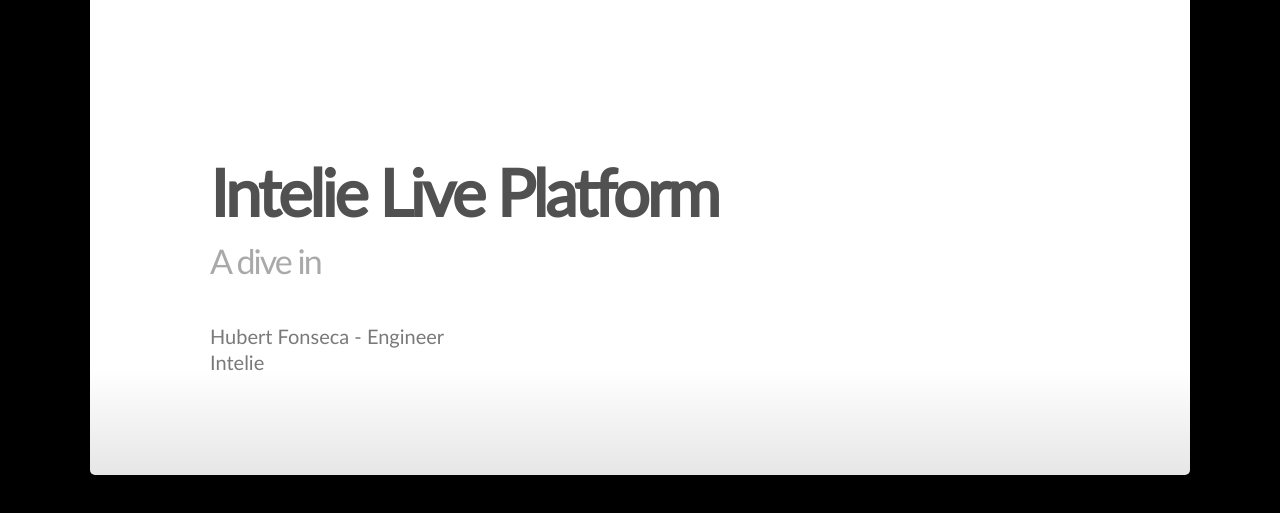
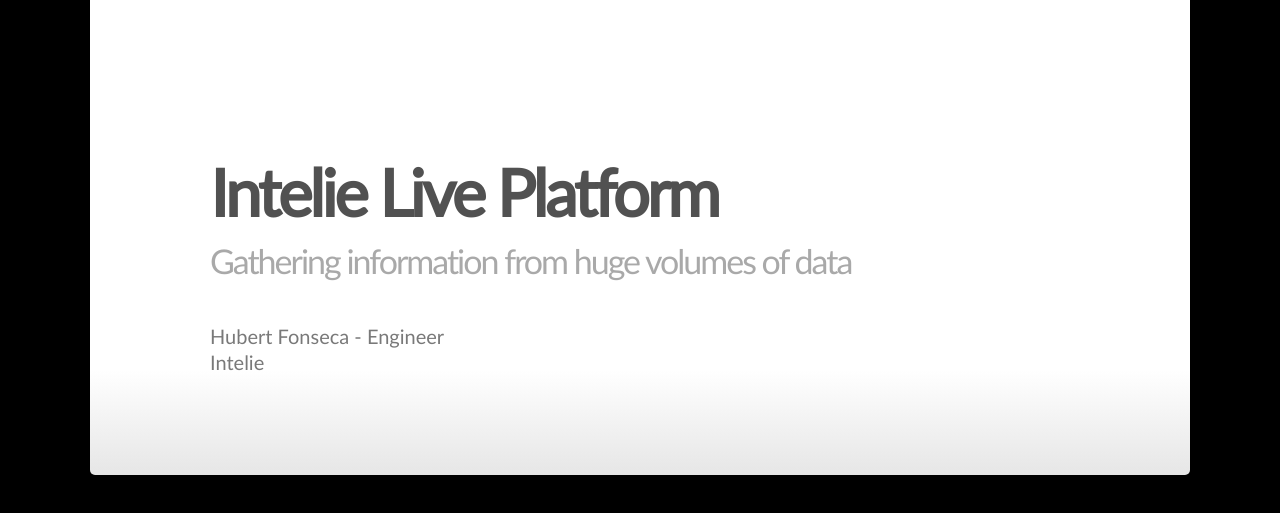
Before and after one commit to hubefonseca/hubefonseca.github.io, a plain HTML site: page cebit-2014-slides/index.html in a window 1280 px wide. Shown: the part 275-788 px from the top of the page. Drawn offline with Linux system fonts and the light colour scheme.

Commit message:
change title

```diff
--- a/cebit-2014-slides/index.html
+++ b/cebit-2014-slides/index.html
@@ -73,9 +73,8 @@
     <hgroup>
         <h2>Intelie Live Platform</h2>
 
-        <h3>A dive in</h3>
+        <h3>In details</h3>
     </hgroup>
-    <article><p><img alt="Mobile vs desktop users" src="image.png"/></p></article>
 
 </slide>
 
--- a/cebit-2014-slides/slide_config.js
+++ b/cebit-2014-slides/slide_config.js
@@ -2,7 +2,7 @@
   // Slide settings
   settings: {
     title: 'Intelie Live Platform',
-    subtitle: 'A dive in',
+    subtitle: 'Gathering information from huge volumes of data',
     //eventInfo: {
     //  title: 'Google I/O',
     //  date: '6/x/2013'
```
